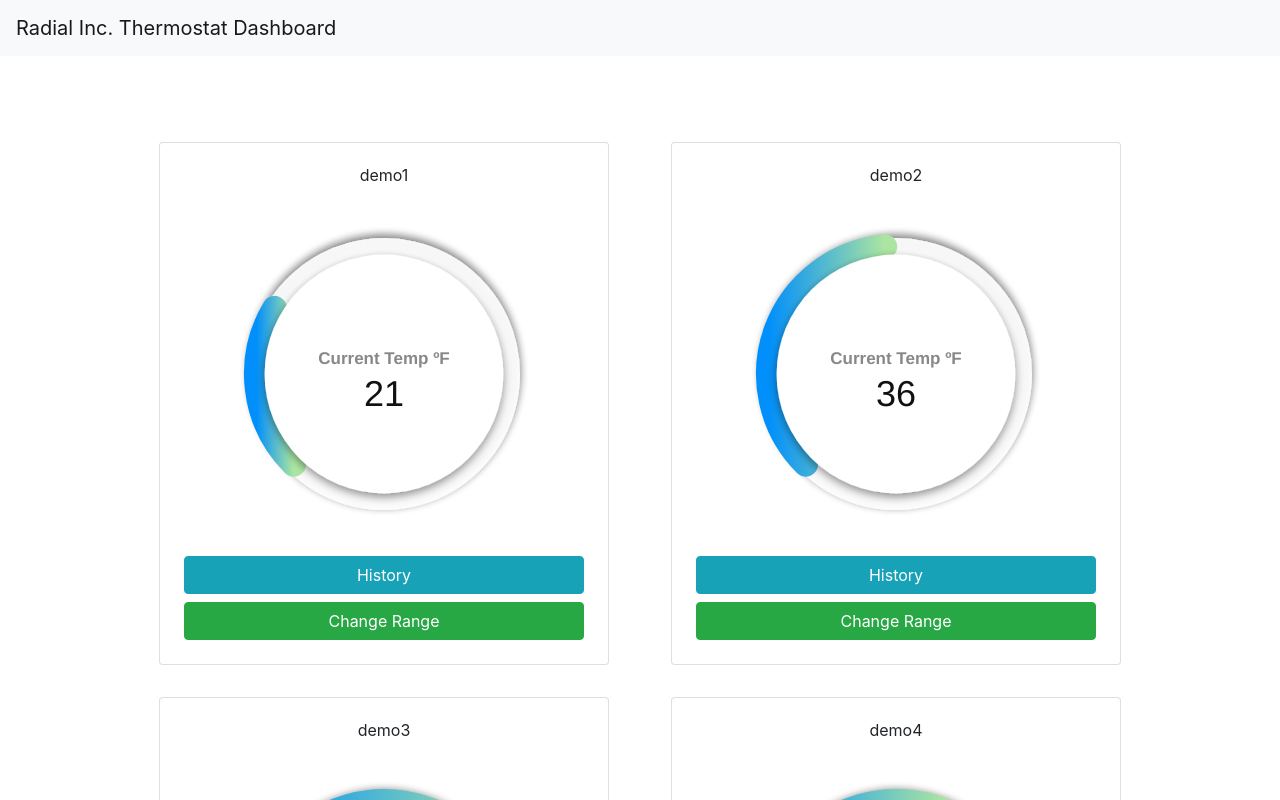
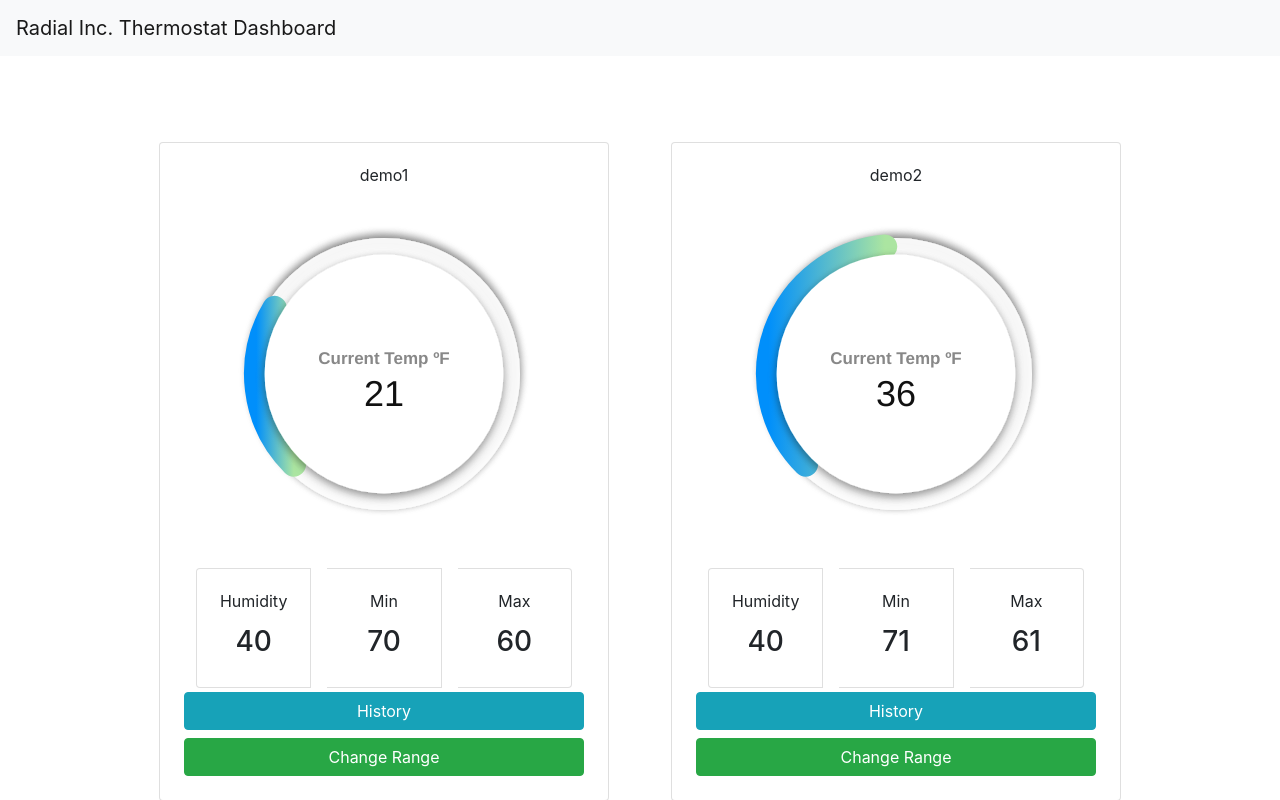
Before and after one commit to antoinecatt/ansync-dashboard-project, a React (Create React App) app: page / in a window 1280 px wide. Shown: the top 800 px of the page. Built offline with nearby package versions, Linux system fonts and the light colour scheme.

Commit message:
added info card for hum,min and max temp. min and max temp state is now working and able to change and update

```diff
--- a/src/App.css
+++ b/src/App.css
@@ -20,3 +20,13 @@
 .card {
   margin: 1rem;
 }
+
+.CardGroup {
+  height: 100%;
+
+}
+
+.CardGroup-info {
+  height: 2rem;
+  width: 10rem;
+}
--- a/src/components/TempCard.js
+++ b/src/components/TempCard.js
@@ -12,7 +12,9 @@ import {
   Form,
   FormGroup,
   Label,
-  Input
+  Input,
+  CardGroup,
+  CardBody
 } from 'reactstrap';
 // ADD FUNCTIONALITY TO CARD TO CHANGE RANGEMAX AND RANGEMIN
 // ADD FUNCTIONALITY TO CARD TO CHANGE TEMPERATURE AND UPDATE IN LINE GRAPH
@@ -22,6 +24,8 @@ class Temperature extends Component {
     historyModal: false,
     formModal: false,
     dropdownOpen: false,
+    minTemp: this.props.rangemin,
+    maxTemp: this.props.rangemax,
     options: {
       plotOptions: {
         radialBar: {
@@ -104,6 +108,14 @@ class Temperature extends Component {
     }));
   };
 
+  minTempHandler = e => {
+    this.setState({minTemp: e.target.value})
+  }
+
+  maxTempHandler = e => {
+    this.setState({maxTemp: e.target.value})
+  }
+
   clickHandler = e => {
     e.preventDefault();
     console.log(this.state.series);
@@ -120,6 +132,26 @@ class Temperature extends Component {
             type="radialBar"
             height="350"
           />
+          <CardGroup className="CardGroup">
+            <Card class="CardGroup-info">
+              <CardBody>
+                <CardTitle>Humidity</CardTitle>
+                <h3>{this.props.hum}</h3>
+              </CardBody>
+            </Card>
+            <Card class="CardGroup-info">
+              <CardBody>
+                <CardTitle>Min</CardTitle>
+                <h3>{this.state.minTemp}</h3>
+              </CardBody>
+            </Card>
+            <Card class="CardGroup-info">
+              <CardBody>
+                <CardTitle>Max</CardTitle>
+                <h3>{this.state.maxTemp}</h3>
+              </CardBody>
+            </Card>
+          </CardGroup>
 
           <Button className="btn" color="info" onClick={this.toggleHistory}>
             History
@@ -129,7 +161,9 @@ class Temperature extends Component {
             toggle={this.toggleHistory}
             className={this.props.className}
           >
-            <ModalHeader toggle={this.toggleHistory}>{this.props.id}</ModalHeader>
+            <ModalHeader toggle={this.toggleHistory}>
+              {this.props.id}
+            </ModalHeader>
             <ModalBody>
               <LineChart series={this.props.series} />
             </ModalBody>
@@ -152,7 +186,7 @@ class Temperature extends Component {
                 <FormGroup>
                   <Label for="minTemp">Minimum Temperature</Label>
                   <Input
-                    onChange={this.handleMinTempChange}
+                    onChange={this.minTempHandler}
                     type="number"
                     name="minTemp"
                     id="exampleNumber"
@@ -163,14 +197,14 @@ class Temperature extends Component {
                 <FormGroup>
                   <Label for="maxTemp">Max Temperature</Label>
                   <Input
-                    onChange={this.handleMaxTempChange}
+                    onChange={this.maxTempHandler}
                     type="number"
                     name="minTemp"
                     id="exampleNumber"
                     placeholder="Max Temp"
                   />
                 </FormGroup>
-                <Button color="primary" onClick={this.clickHandler}>
+                <Button color="primary" onClick={this.toggleForm}>
                   Update Thermostat
                 </Button>
               </Form>
```
